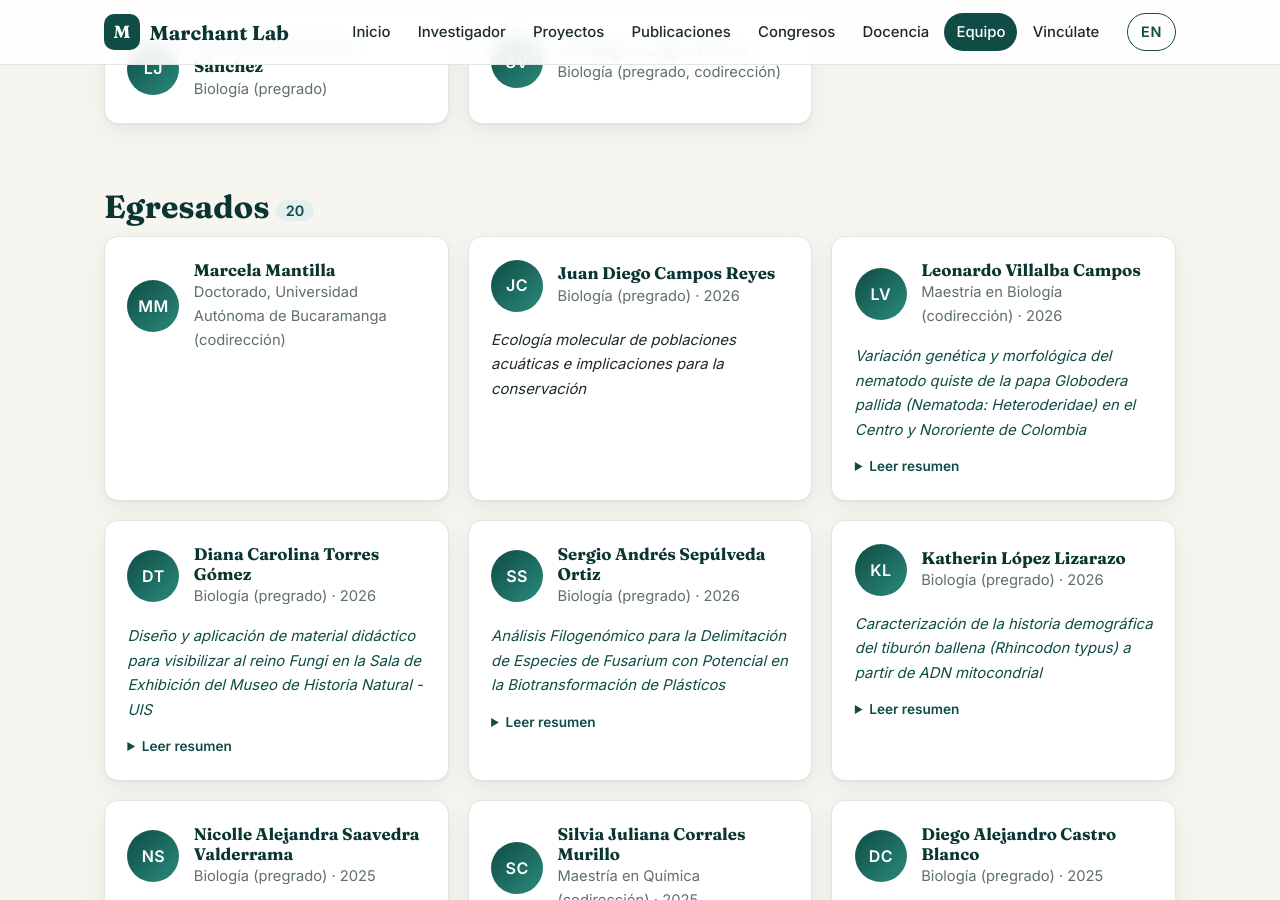
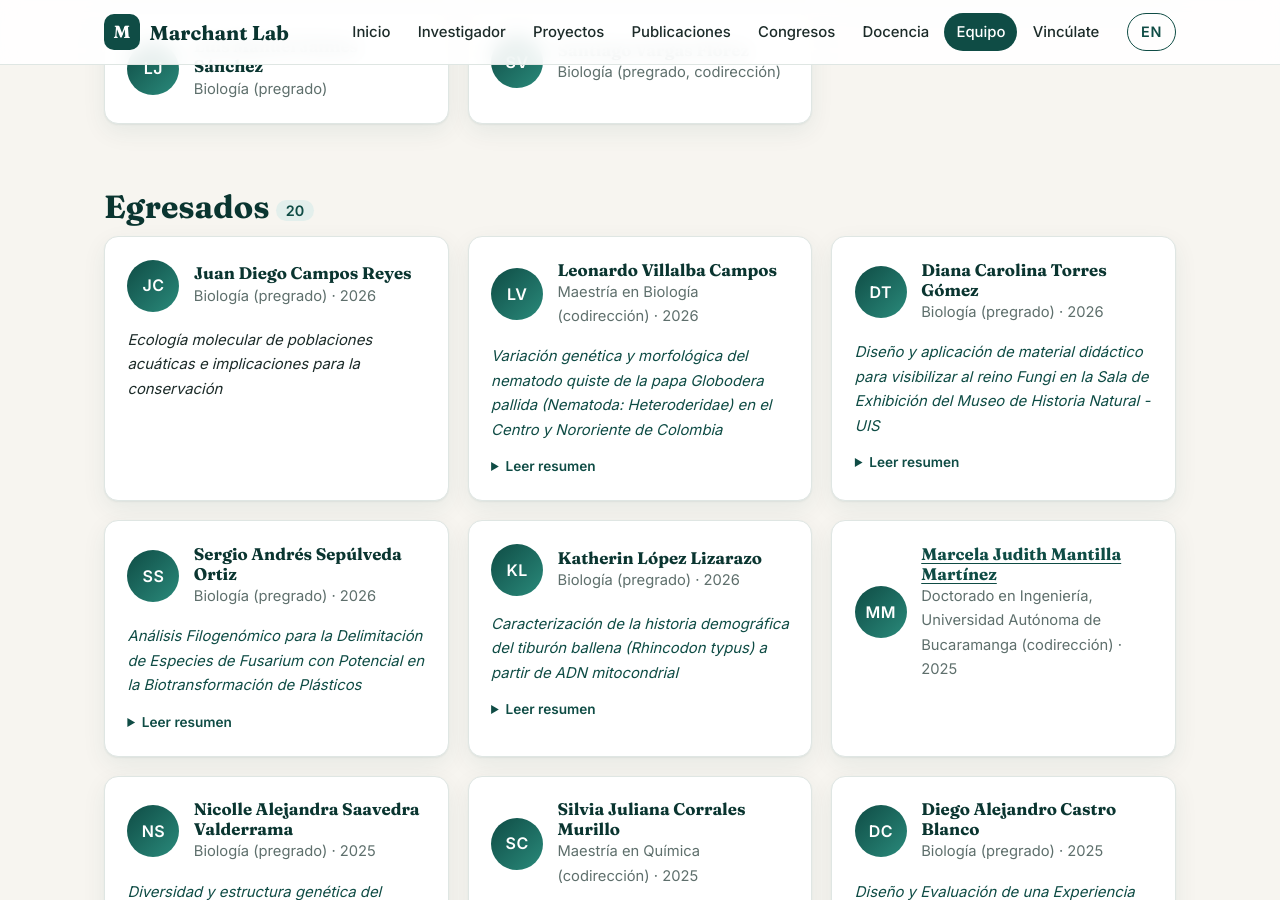
Before and after one commit to Marchant-Lab/marchant-lab-web, a Jekyll site: the page built from equipo.html, in a window 1280 px wide and 900 px high, scrolled down 774 px. Built offline with Jekyll 4.4.1, drawn with Linux system fonts in a browser that asks for light colours.

Commit message:
Completa ficha de Marcela Judith Mantilla Martínez (Doctorado en Ingeniería UNAB, 2025)
Co-Authored-By: Claude Opus 5.5 <noreply@anthropic.com>

```diff
--- a/_data/traduccion_en.yml
+++ b/_data/traduccion_en.yml
@@ -119,4 +119,4 @@
 "CEDEDUIS": "CEDEDUIS"
 "2025 · 20 horas": "2025 · 20 hours"
 "2025 · 15 horas": "2025 · 15 hours"
-"Doctorado, Universidad Autónoma de Bucaramanga (codirección)": "PhD, Universidad Autónoma de Bucaramanga (co-supervised)"
+"Doctorado en Ingeniería, Universidad Autónoma de Bucaramanga (codirección)": "PhD in Engineering, Universidad Autónoma de Bucaramanga (co-supervised)"
```
Also changed, not shown: _data/personas.yml (+5 -3 lines).
